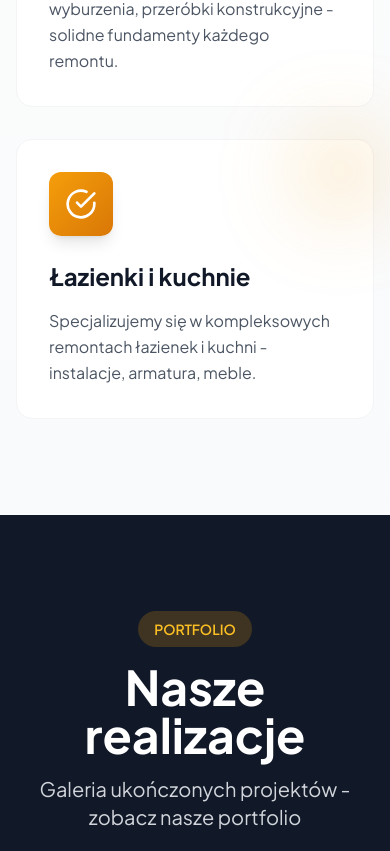
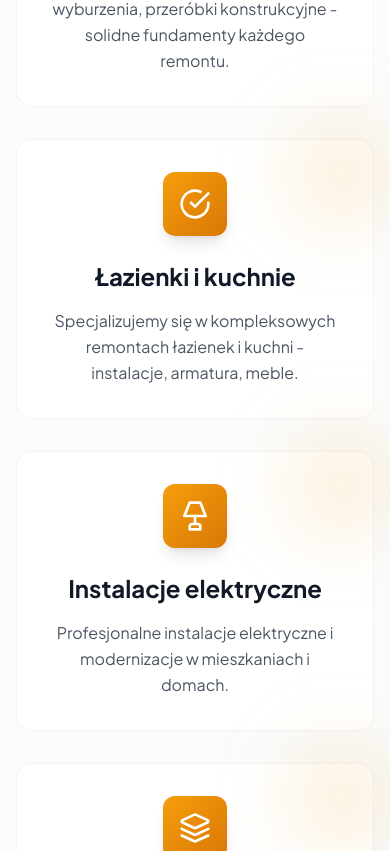
Before and after one commit to mgnatiuk/miobud, a React (Vite) app: page / in a window 390 px wide. Shown: the part 2053-2904 px from the top of the page. Built offline with nearby package versions, Linux system fonts and the light colour scheme; a web font is replaced by a local one.

Commit message:
Refactor

```diff
--- a/src/components/ProjectsSection.tsx
+++ b/src/components/ProjectsSection.tsx
@@ -1,76 +1,117 @@
 import { useState } from "react";
-import { Home, X } from "lucide-react";
+import { X } from "lucide-react";
 
 interface Project {
     id: number;
     name: string;
     description: string;
+    cover: string;
     images: string[];
 }
 
 const projects: Project[] = [
-    { id: 1, name: "Projekt 1", description: "Kompleksowy remont mieszkania", images: ["https://images.pexels.com/photos/1571463/pexels-photo-1571463.jpeg"] },
-    { id: 2, name: "Projekt 2", description: "Kompleksowy remont mieszkania", images: ["/images/project2-1.jpg", "/images/project2-2.jpg"] },
-    { id: 3, name: "Projekt 3", description: "Kompleksowy remont mieszkania", images: ["/images/project3-1.jpg"] },
+    {
+        id: 1,
+        name: "Warszawa, Grochowska 54",
+        description: "Kompleksowy remont mieszkania",
+        cover: "https://gotowemieszkanie.pl/wp-content/uploads/2025/10/GM-Studio-Poznan-4-1000x667.jpg",
+        images: [
+            "https://gotowemieszkanie.pl/wp-content/uploads/2025/10/GM-Studio-Poznan-4-1000x667.jpg",
+            "https://gotowemieszkanie.pl/wp-content/uploads/2025/10/GM-Studio-Poznan-10-1000x667.jpg",
+            "https://gotowemieszkanie.pl/wp-content/uploads/2025/10/GM-Studio-Poznan-11-1000x667.jpg",
+            "https://gotowemieszkanie.pl/wp-content/uploads/2025/10/GM-Studio-Poznan-1-1000x667.jpg",
+        ],
+    },
+    {
+        id: 2,
+        name: "Warszawa, Grzybowska 85",
+        description: "Kompleksowy remont mieszkania",
+        cover: "https://gotowemieszkanie.pl/wp-content/uploads/2025/10/GM-Studio-Poznan-10-1000x667.jpg",
+        images: ["/images/project2-1.jpg", "/images/project2-2.jpg"],
+    },
+    {
+        id: 3,
+        name: "Warszawa, Stefana Okrzei 10",
+        description: "Kompleksowy remont mieszkania",
+        cover: "https://gotowemieszkanie.pl/wp-content/uploads/2025/10/GM-Studio-Poznan-1-1000x667.jpg",
+        images: ["/images/project3-1.jpg"],
+    },
 ];
 
 const ProjectsSection = () => {
     const [selectedProject, setSelectedProject] = useState<number | null>(null);
-    const [currentImage, setCurrentImage] = useState(0);
-
-    const openProject = (id: number) => {
-        setSelectedProject(id);
-        setCurrentImage(0);
-    };
-
-    const project = projects.find(p => p.id === selectedProject);
+    const project = projects.find((p) => p.id === selectedProject);
 
     return (
         <section id="projects" className="py-24 bg-gray-900 relative overflow-hidden">
             <div className="relative max-w-7xl mx-auto px-4 sm:px-6 lg:px-8">
                 <div className="text-center mb-16">
-                    <span className="inline-block px-4 py-2 bg-amber-500/20 text-amber-400 rounded-full text-sm font-semibold mb-4">PORTFOLIO</span>
+                    <span className="inline-block px-4 py-2 bg-amber-500/20 text-amber-400 rounded-full text-sm font-semibold mb-4">
+                        PORTFOLIO
+                    </span>
                     <h2 className="text-5xl font-bold text-white mb-4">Nasze realizacje</h2>
-                    <p className="text-xl text-gray-300 max-w-2xl mx-auto">Galeria ukończonych projektów - zobacz nasze portfolio</p>
+                    <p className="text-xl text-gray-300 max-w-2xl mx-auto">
+                        Galeria ukończonych projektów - zobacz nasze portfolio
+                    </p>
                 </div>
 
                 <div className="grid md:grid-cols-2 lg:grid-cols-3 gap-8">
                     {projects.map((p) => (
-                        <div key={p.id} className="group relative overflow-hidden rounded-2xl shadow-lg hover:shadow-2xl transition-all duration-500 cursor-pointer" onClick={() => openProject(p.id)}>
-                            <div className="aspect-[4/3] bg-gradient-to-br from-gray-700 to-gray-800 flex items-center justify-center">
-                                <Home className="h-24 w-24 text-gray-600 opacity-50" />
-                            </div>
-                            <div className="absolute inset-0 bg-gradient-to-t from-amber-600/90 via-amber-600/50 to-transparent opacity-0 group-hover:opacity-100 transition-all duration-500">
-                                <div className="absolute bottom-0 left-0 right-0 p-6 transform translate-y-4 group-hover:translate-y-0 transition-transform duration-300">
-                                    <h3 className="text-white text-xl font-bold mb-2">{p.name}</h3>
-                                    <p className="text-white/90 text-sm mb-4">{p.description}</p>
+                        <div
+                            key={p.id}
+                            className="relative cursor-pointer overflow-hidden rounded-2xl shadow-lg transition-all duration-500 hover:shadow-2xl"
+                            onClick={() => setSelectedProject(p.id)}
+                        >
+                            <img
+                                src={p.cover}
+                                alt={p.name}
+                                className="w-full h-80 object-cover rounded-2xl transition-transform duration-500 hover:scale-105"
+                            />
+                            {/* Nakładka */}
+                            <div className="absolute inset-0 bg-black/40 hover:bg-amber-500/30 transition-colors duration-300 flex items-end p-5">
+                                <div className="w-full">
+                                    <h3 className="font-poppins text-xl md:text-2xl font-bold text-white drop-shadow-lg transition-all duration-300">
+                                        {p.name}
+                                    </h3>
+                                    <p className="font-poppins text-sm md:text-base text-white/80 drop-shadow-md">
+                                        {p.description}
+                                    </p>
                                 </div>
                             </div>
                         </div>
                     ))}
                 </div>
 
-                {/* Modal */}
+                {/* Modal z mozaiką */}
                 {project && (
-                    <div className="fixed inset-0 z-50 bg-black/90 backdrop-blur-md flex items-center justify-center p-4">
-                        <div className="relative w-full max-w-6xl flex flex-col items-center">
-                            <button onClick={() => setSelectedProject(null)} className="absolute top-6 right-6 text-white hover:text-gray-300 z-50">
-                                <X className="h-10 w-10" />
-                            </button>
+                    <div className="fixed inset-0 z-50 bg-black/90 backdrop-blur-md flex flex-col items-center overflow-y-auto p-6">
+                        <button
+                            onClick={() => setSelectedProject(null)}
+                            className="self-end mb-4 text-white hover:text-gray-300"
+                        >
+                            <X className="h-10 w-10" />
+                        </button>
 
-                            <h3 className="text-4xl font-bold text-white mb-8 text-center">{project.name}</h3>
+                        <h3 className="text-4xl font-bold text-white mb-6 text-center">{project.name}</h3>
+                        <p className="text-gray-300 mb-10 text-lg text-center">{project.description}</p>
 
-                            <div className="relative w-full flex items-center justify-center">
-                                <button onClick={() => setCurrentImage((prev) => (prev === 0 ? project.images.length - 1 : prev - 1))} className="absolute left-0 z-50 text-white p-3 hover:bg-black/30 rounded-full transition-colors">
-                                    &#10094;
-                                </button>
-                                <img src={project.images[currentImage]} alt={project.name} className="rounded-2xl shadow-2xl w-full max-h-[80vh] object-cover" />
-                                <button onClick={() => setCurrentImage((prev) => (prev === project.images.length - 1 ? 0 : prev + 1))} className="absolute right-0 z-50 text-white p-3 hover:bg-black/30 rounded-full transition-colors">
-                                    &#10095;
-                                </button>
-                            </div>
-
-                            <p className="text-white mt-4">{currentImage + 1} / {project.images.length}</p>
+                        <div className="grid grid-cols-1 sm:grid-cols-2 lg:grid-cols-3 gap-6 w-full max-w-7xl">
+                            {project.images.map((img, idx) => (
+                                <div
+                                    key={idx}
+                                    className="relative w-full h-[500px] rounded-3xl overflow-hidden shadow-2xl bg-gray-700 animate-pulse"
+                                >
+                                    <img
+                                        src={img}
+                                        alt={`${project.name} - ${idx + 1}`}
+                                        className="absolute inset-0 w-full h-full object-cover rounded-3xl transition-transform duration-500 hover:scale-105"
+                                        onLoad={(e) => e.currentTarget.parentElement?.classList.remove("animate-pulse")}
+                                        onError={(e) => {
+                                            e.currentTarget.src = "/images/placeholder.jpg";
+                                        }}
+                                    />
+                                </div>
+                            ))}
                         </div>
                     </div>
                 )}
--- a/src/components/ReviewsSection.tsx
+++ b/src/components/ReviewsSection.tsx
@@ -19,7 +19,7 @@ const ReviewsSection = () => {
                         <div key={i} className="bg-white p-8 rounded-2xl shadow-lg border border-gray-100 hover:-translate-y-2 transition-all">
                             <div className="flex justify-center mb-4">
                                 {[...Array(5)].map((_, j) => (
-                                    <Star key={j} className="h-5 w-5 text-amber-500" />
+                                    <Star key={j} className="h-5 w-5 text-amber-500" fill="currentColor" />
                                 ))}
                             </div>
                             <p className="text-gray-700 italic mb-4">{r.text}</p>
--- a/src/components/ServicesSection.tsx
+++ b/src/components/ServicesSection.tsx
@@ -1,10 +1,12 @@
-import { Home, Wrench, Hammer, CheckCircle } from "lucide-react";
+import { Home, Wrench, Hammer, CheckCircle, Lamp, Layers } from "lucide-react";
 
 const services = [
     { icon: <Home className="h-8 w-8 text-white" />, title: "Remonty mieszkań", description: "Kompleksowe remonty mieszkań - od wyburzenia po wykończenie. Projektujemy i realizujemy zmiany aranżacyjne." },
     { icon: <Wrench className="h-8 w-8 text-white" />, title: "Wykończenia wnętrz", description: "Malowanie, układanie płytek, montaż podłóg, sufity podwieszane - każdy detal dopracowany perfekcyjnie." },
     { icon: <Hammer className="h-8 w-8 text-white" />, title: "Prace murarskie", description: "Ściany działowe, tynkowanie, wyburzenia, przeróbki konstrukcyjne - solidne fundamenty każdego remontu." },
     { icon: <CheckCircle className="h-8 w-8 text-white" />, title: "Łazienki i kuchnie", description: "Specjalizujemy się w kompleksowych remontach łazienek i kuchni - instalacje, armatura, meble." },
+    { icon: <Lamp className="h-8 w-8 text-white" />, title: "Instalacje elektryczne", description: "Profesjonalne instalacje elektryczne i modernizacje w mieszkaniach i domach." },
+    { icon: <Layers className="h-8 w-8 text-white" />, title: "Projektowanie wnętrz", description: "Tworzymy funkcjonalne i nowoczesne aranżacje wnętrz zgodnie z Twoim stylem." },
 ];
 
 const ServicesSection = () => {
@@ -17,11 +19,11 @@ const ServicesSection = () => {
                     <p className="text-xl text-gray-600 max-w-2xl mx-auto">Kompleksowe rozwiązania remontowe dostosowane do Twoich potrzeb</p>
                 </div>
 
-                <div className="grid md:grid-cols-3 gap-8">
+                <div className="grid sm:grid-cols-2 md:grid-cols-3 gap-8">
                     {services.map((service, i) => (
-                        <div key={i} className="group relative bg-white p-8 rounded-2xl hover:shadow-2xl transition-all duration-300 transform hover:-translate-y-2 border border-gray-100">
+                        <div key={i} className="group relative bg-white p-8 rounded-2xl hover:shadow-2xl transition-all duration-300 transform hover:-translate-y-2 border border-gray-100 flex flex-col items-center text-center">
                             <div className="absolute -top-4 -right-4 w-24 h-24 bg-gradient-to-br from-amber-400/20 to-amber-600/20 rounded-full blur-2xl group-hover:scale-150 transition-transform duration-500"></div>
-                            <div className="relative">
+                            <div className="relative flex flex-col items-center">
                                 <div className="bg-gradient-to-br from-amber-500 to-amber-600 w-16 h-16 rounded-xl flex items-center justify-center mb-6 group-hover:scale-110 transition-transform duration-300 shadow-lg">
                                     {service.icon}
                                 </div>
```
